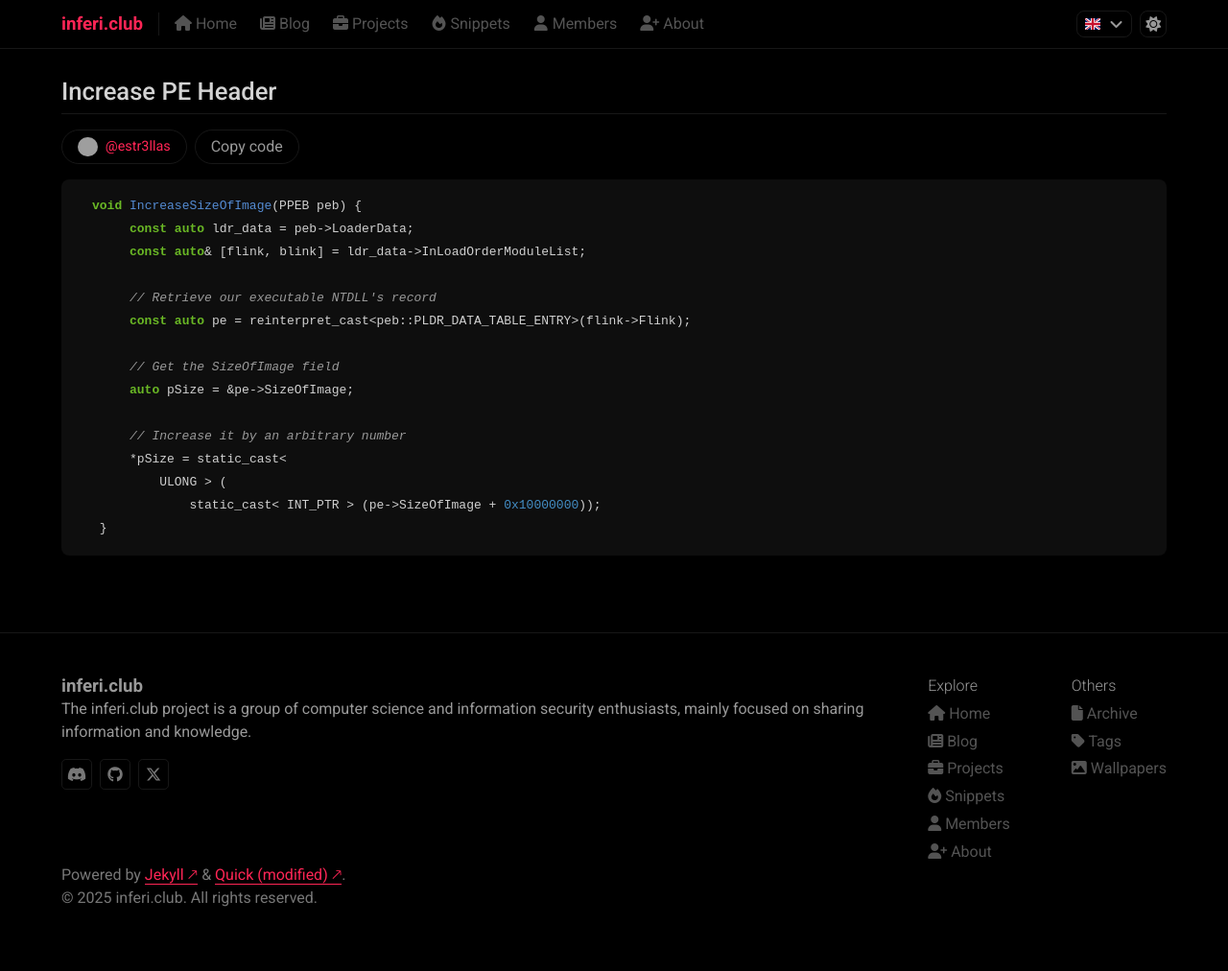
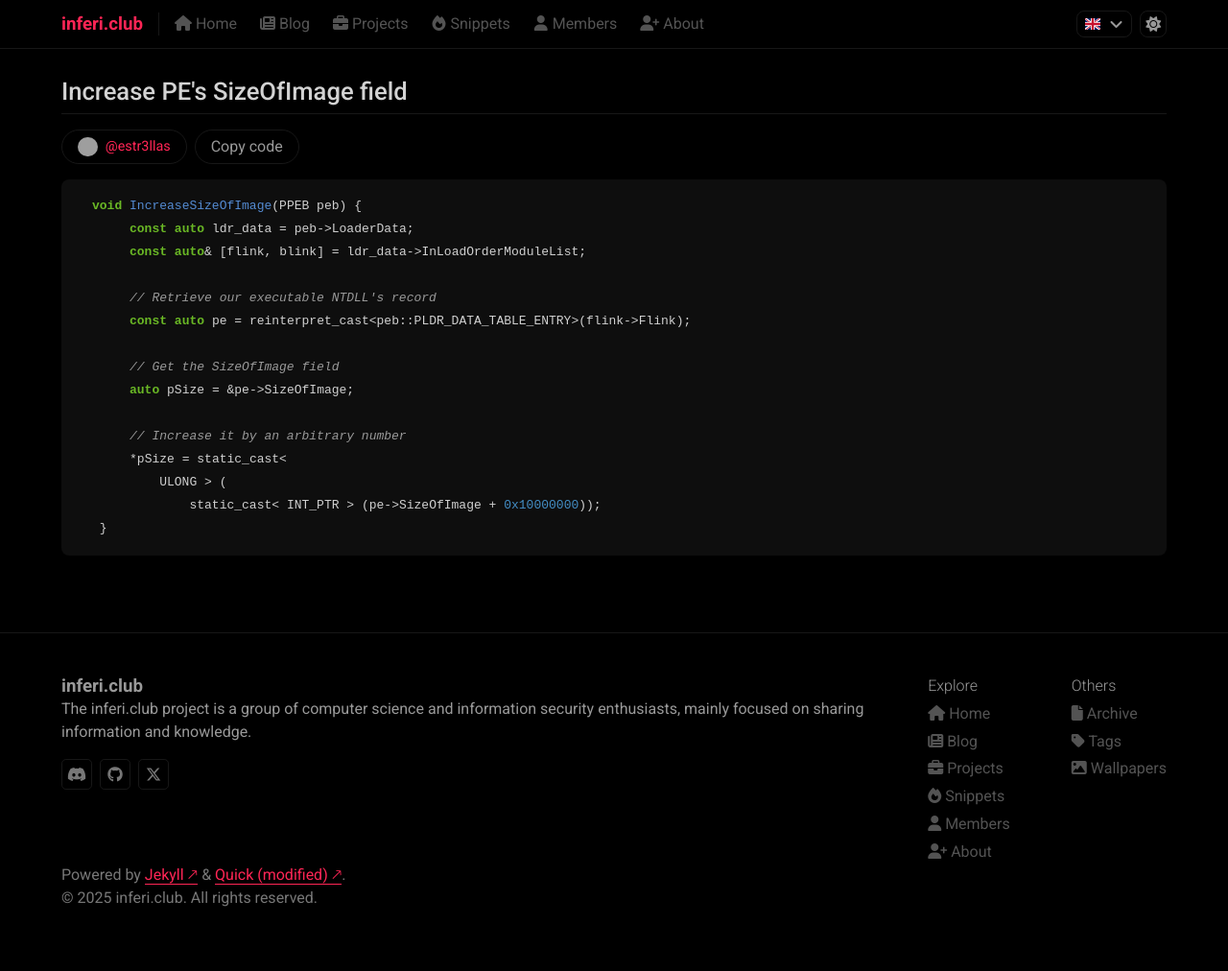
Before and after one commit to inferigang/inferigang.github.io, a Jekyll site: the page built from _snippets/increase-pe-header.md, in a window 1280 px wide. Shown: the whole page at 96% size. Built offline with Jekyll 4.4.1, drawn with Linux system fonts in a browser that asks for light colours; some web fonts are replaced; comment, search, counter and statistics services are not loaded; grey boxes are pictures that could not be loaded.

Commit message:
Fix snippet title

```diff
--- a/_snippets/increase-pe-header.md
+++ b/_snippets/increase-pe-header.md
@@ -1,7 +1,7 @@
 ---
 layout: raw_code
 lang: en
-title: Increase PE Header
+title: Increase PE's SizeOfImage field
 author: Otávio
 author_url:
 author_nickname: estr3llas
```
